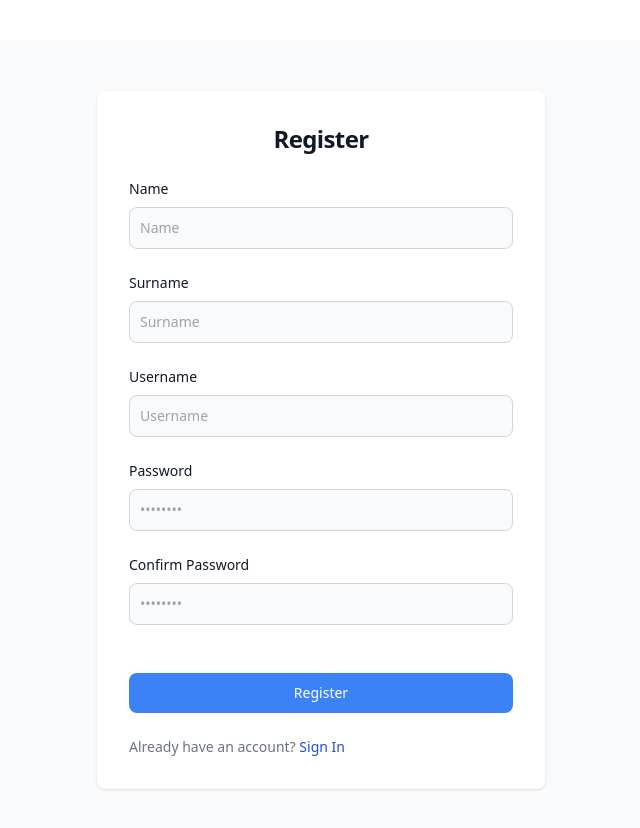
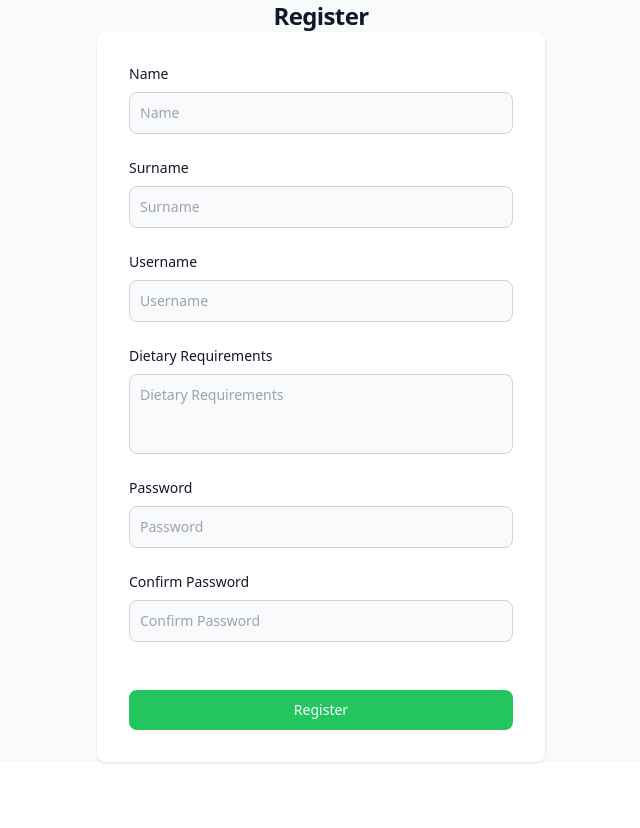
Before and after one commit to hollynowers/opencommunity, a React (Create React App) app: page / in a window 1280 px wide. Shown: the top 828 px of the page, without its empty margins (319-959 px from the left). After the commit the page ends 800 px from the top, so only its background shows below. Built offline with nearby package versions, Linux system fonts and the light colour scheme.

Commit message:
register function ready for review

```diff
--- a/src/components/Register.jsx
+++ b/src/components/Register.jsx
@@ -1,51 +1,27 @@
 import React, { useState, useEffect } from "react";
 
 function Register() {
-  const [signedIn, setSignedIn] = useState(null);
-  const [user, setUser] = useState(null);
-
   const [name, setName] = useState(null);
-  const [error, setError] = useState(null);
-  const [email, setEmail] = useState(null);
+  const [surname, setSurname] = useState(null);
+  const [username, setUsername] = useState(null);
   const [password, setPassword] = useState(null);
   const [confirmPassword, setConfirmPassword] = useState(null);
-  const [diet, setDiet] = useState();
+  const [diet, setDiet] = useState(null);
+  const [error, setError] = useState(null);
 
   useEffect(() => {}, []);
   return (
     <div>
-      <section
-        className="bg-gray-50 dark:bg-gray-900"
-        style={{ marginTop: 40 }}
-      >
-        <div className="flex flex-col items-center justify-center px-6 py-8 mx-auto md:h-screen lg:py-0">
+      <section className="bg-gray-50 dark:bg-gray-900" style={{ marginTop: 0 }}>
+        <center>
+          <h1 className="text-xl font-bold leading-tight tracking-tight text-gray-900 md:text-2xl dark:text-white">
+            Register
+          </h1>
+        </center>
+        <div className="flex flex-col items-center justify-center px-6 py-8 mx-auto  lg:py-0">
           <div className="w-full bg-white rounded-lg shadow dark:border md:mt-0 sm:max-w-md xl:p-0 dark:bg-gray-800 dark:border-gray-700">
             <div className="p-6 space-y-4 md:space-y-6 sm:p-8">
-              <center>
-                <h1 className="text-xl font-bold leading-tight tracking-tight text-gray-900 md:text-2xl dark:text-white">
-                  Register
-                </h1>
-              </center>
               <form className="space-y-4 md:space-y-6" action="#">
-                {/* <div>
-                <label
-                  for="name"
-                  className="block mb-2 text-sm font-medium text-gray-900 dark:text-white"
-                >
-                  Your name
-                </label>
-                <input
-                  type="text"
-                  name="name"
-                  id="name"
-                  className="bg-gray-50 border border-gray-300 text-gray-900 sm:text-sm rounded-lg focus:ring-primary-600 focus:border-primary-600 block w-full p-2.5 dark:bg-gray-700 dark:border-gray-600 dark:placeholder-gray-400 dark:text-white dark:focus:ring-blue-500 dark:focus:border-blue-500"
-                  placeholder="name"
-                  onChange={(e) => {
-                    setName(e.target.value);
-                  }}
-                  required
-                ></input>
-              </div> */}
                 <div>
                   <label
                     for="name"
@@ -60,7 +36,7 @@ function Register() {
                     className="bg-gray-50 border border-gray-300 text-gray-900 sm:text-sm rounded-lg focus:ring-primary-600 focus:border-primary-600 block w-full p-2.5 dark:bg-gray-700 dark:border-gray-600 dark:placeholder-gray-400 dark:text-white dark:focus:ring-blue-500 dark:focus:border-blue-500"
                     placeholder="Name"
                     onChange={(e) => {
-                      setEmail(e.target.value);
+                      setName(e.target.value);
                     }}
                     required
                   ></input>
@@ -80,7 +56,7 @@ function Register() {
                     className="bg-gray-50 border border-gray-300 text-gray-900 sm:text-sm rounded-lg focus:ring-primary-600 focus:border-primary-600 block w-full p-2.5 dark:bg-gray-700 dark:border-gray-600 dark:placeholder-gray-400 dark:text-white dark:focus:ring-blue-500 dark:focus:border-blue-500"
                     placeholder="Surname"
                     onChange={(e) => {
-                      setEmail(e.target.value);
+                      setSurname(e.target.value);
                     }}
                     required
                   ></input>
@@ -100,10 +76,30 @@ function Register() {
                     className="bg-gray-50 border border-gray-300 text-gray-900 sm:text-sm rounded-lg focus:ring-primary-600 focus:border-primary-600 block w-full p-2.5 dark:bg-gray-700 dark:border-gray-600 dark:placeholder-gray-400 dark:text-white dark:focus:ring-blue-500 dark:focus:border-blue-500"
                     placeholder="Username"
                     onChange={(e) => {
-                      setEmail(e.target.value);
+                      setUsername(e.target.value);
                     }}
                     required
                   ></input>
+                </div>
+
+                <div>
+                  <label
+                    for="surname"
+                    className="block mb-2 text-sm font-medium text-gray-900 dark:text-white"
+                  >
+                    Dietary Requirements
+                  </label>
+                  <textarea
+                    type="text"
+                    name="diet"
+                    id="diet"
+                    className="bg-gray-50 border h-20 resize-none border-gray-300 text-gray-900 sm:text-sm rounded-lg focus:ring-primary-600 focus:border-primary-600 block w-full p-2.5 dark:bg-gray-700 dark:border-gray-600 dark:placeholder-gray-400 dark:text-white dark:focus:ring-blue-500 dark:focus:border-blue-500"
+                    placeholder="Dietary Requirements"
+                    onChange={(e) => {
+                      setSurname(e.target.value);
+                    }}
+                    required
+                  ></textarea>
                 </div>
 
                 <div>
@@ -117,7 +113,7 @@ function Register() {
                     type="password"
                     name="password"
                     id="password"
-                    placeholder="••••••••"
+                    placeholder="Password"
                     className="bg-gray-50 border border-gray-300 text-gray-900 sm:text-sm rounded-lg focus:ring-primary-600 focus:border-primary-600 block w-full p-2.5 dark:bg-gray-700 dark:border-gray-600 dark:placeholder-gray-400 dark:text-white dark:focus:ring-blue-500 dark:focus:border-blue-500"
                     onChange={(e) => {
                       setPassword(e.target.value);
@@ -125,6 +121,7 @@ function Register() {
                     required
                   ></input>
                 </div>
+
                 <div>
                   <label
                     for="password"
@@ -136,7 +133,7 @@ function Register() {
                     type="password"
                     name="password"
                     id="password"
-                    placeholder="••••••••"
+                    placeholder="Confirm Password"
                     className="bg-gray-50 border border-gray-300 text-gray-900 sm:text-sm rounded-lg focus:ring-primary-600 focus:border-primary-600 block w-full p-2.5 dark:bg-gray-700 dark:border-gray-600 dark:placeholder-gray-400 dark:text-white dark:focus:ring-blue-500 dark:focus:border-blue-500"
                     onChange={(e) => {
                       setConfirmPassword(e.target.value);
@@ -144,6 +141,7 @@ function Register() {
                     required
                   ></input>
                 </div>
+
                 <div className="flex items-center justify-between"></div>
                 {error ? (
                   <>
@@ -155,25 +153,10 @@ function Register() {
                 <button
                   type="submit"
                   onClick={() => {}}
-                  className="w-full text-white bg-blue-500 hover:bg-blue-700 focus:ring-4 focus:outline-none focus:ring-primary-300 font-medium rounded-lg text-sm px-5 py-2.5 text-center dark:bg-primary-600 dark:hover:bg-primary-700 dark:focus:ring-primary-800"
+                  className="w-full text-white bg-green-500 hover:bg-green-700 focus:ring-4 focus:outline-none focus:ring-primary-300 font-medium rounded-lg text-sm px-5 py-2.5 text-center dark:bg-primary-600 dark:hover:bg-primary-700 dark:focus:ring-primary-800"
                 >
                   Register
                 </button>
-
-                <p className="text-sm font-light text-gray-500 dark:text-gray-400">
-                  Already have an account?{" "}
-                  <a
-                    className="font-medium text-blue-700 hover:underline dark:text-blue-700"
-                    onClick={() => {
-                      window.scrollTo({
-                        top: 0,
-                        behavior: "smooth", // Optional: Adds smooth scrolling animation
-                      });
-                    }}
-                  >
-                    Sign In
-                  </a>
-                </p>
               </form>
             </div>
           </div>
```
